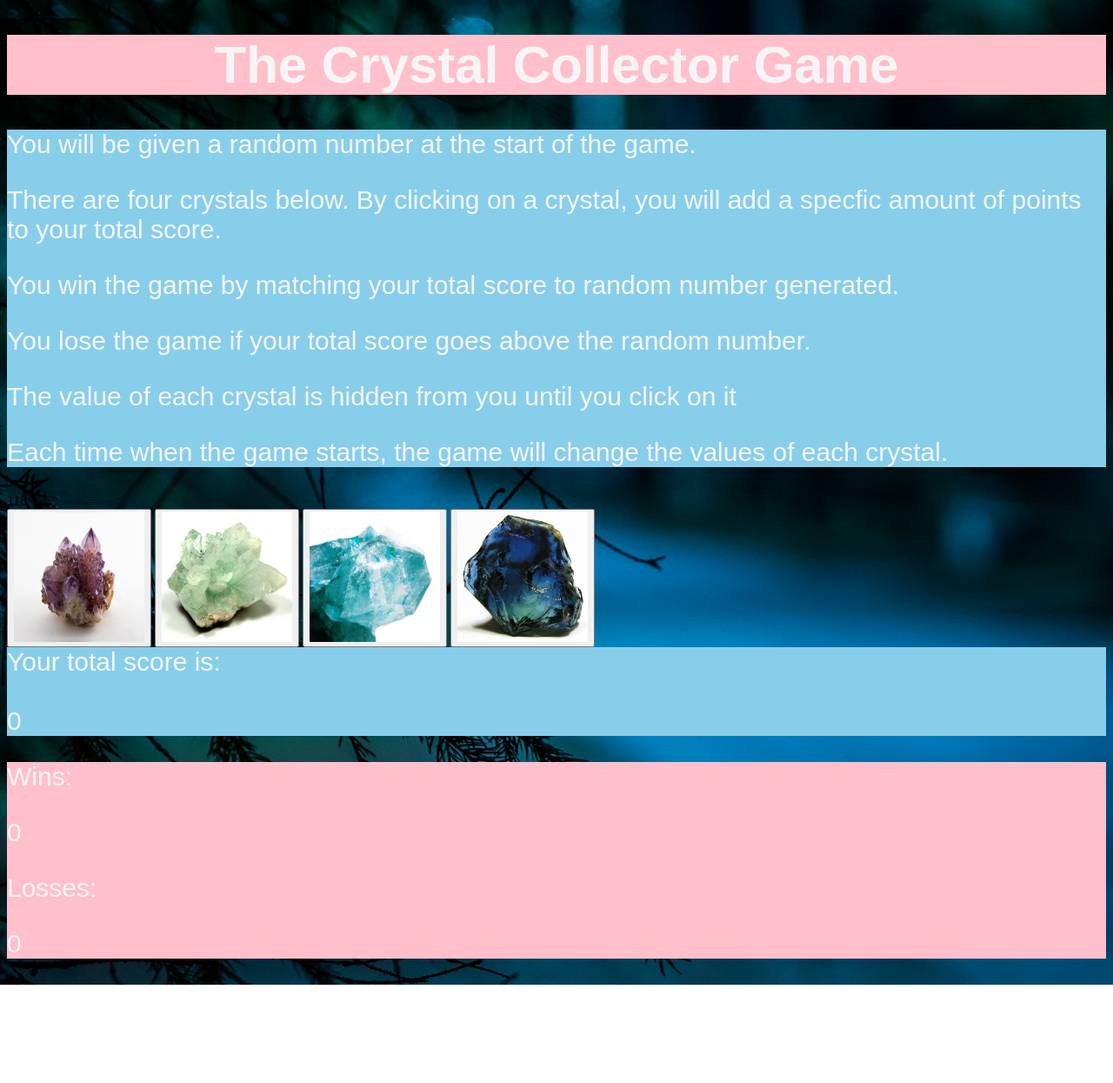
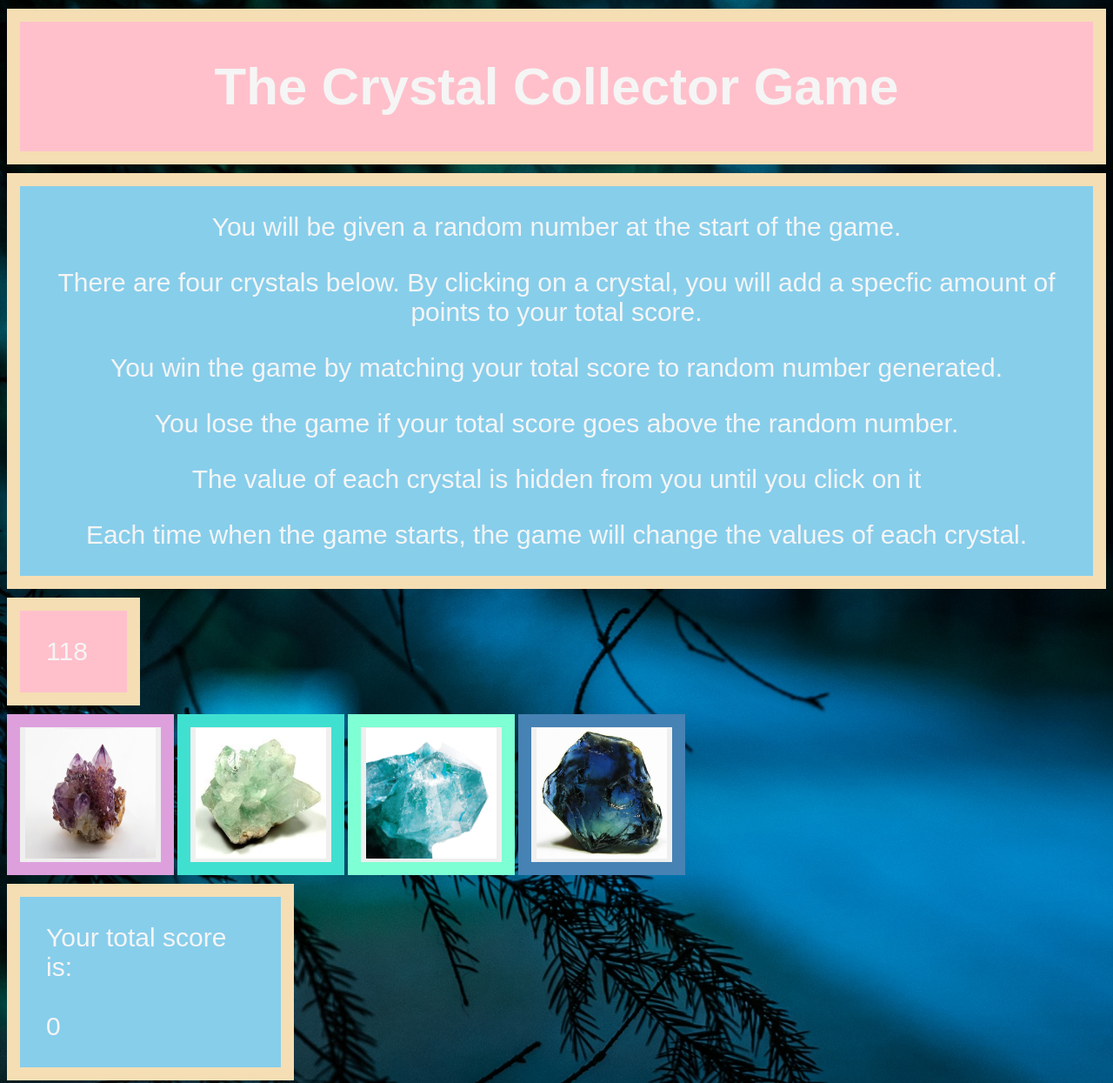
Before and after one commit to claire-labry/unit-four-game, a plain HTML site: page index.html in a window 1280 px wide. Shown: the top 1245 px of the page at 87% size. Before the commit the page ends 1132 px from the top, so only its background shows below. Drawn offline with nearby package versions, Linux system fonts and the light colour scheme; a web font is replaced by a local one.

Commit message:
final edits completed

```diff
--- a/assets/css/style.css
+++ b/assets/css/style.css
@@ -13,6 +13,10 @@ body{
         font-size: 30px;
         font-family: 'Lacquer', sans-serif;
         text-align: center;
+        z-index: 99;
+        margin: 10px 0 10px 0;
+        overflow: auto;
+        border: 15px solid wheat;
     }
 
     .instruction-box{
@@ -20,12 +24,58 @@ body{
         background:skyblue;
         font-size: 30px;
         font-family: 'Lacquer', sans-serif;
+        text-align: center;
+        float: center;
+        z-index: 99;
+        margin:10px 0 10px 0;
+        overflow: auto;
+        border: 15px solid wheat;
     }
+
+    .random-number{
+        color: whitesmoke;
+        background:pink;
+        font-size: 30px;
+        font-family: 'Lacquer', sans-serif;
+        float: center;
+        width: 5%;
+        padding: 30px;
+        margin: 10px 0 10px 0;
+        border: 15px solid wheat;
+    }
+
+
+    #crys1{
+        border:15px solid plum;
+
+    }
+
+    #crys2{
+        border:15px solid turquoise;
+
+    }
+
+
+    #crys3{
+        border:15px solid aquamarine;
+
+    }
+
+
+    #crys4{
+        border:15px solid steelblue;
+    }
+
     .total-score{
         color: whitesmoke;
         background:skyblue;
         font-size: 30px;
         font-family: 'Lacquer', sans-serif;
+        float: center;
+        width: 19%;
+        padding: 30px;
+        margin: 10px 0 10px 0;
+        border: 15px solid wheat;
     }
 
     .winLoseBox{
@@ -33,4 +83,9 @@ body{
         background: pink;
         font-size: 30px;
         font-family: 'Lacquer', sans-serif;
+        float: center;
+        width: 20%;
+        padding: 30px;
+        margin: 10px 0 10px 0;
+        border: 15px solid wheat;
     }
--- a/assets/javascript/game.js
+++ b/assets/javascript/game.js
@@ -1,40 +1,31 @@
 $(document).ready(function() {
 
-// crystal numbers
 
-// random computer variable array
     var rand = [];
     for (var i = 19; i < 121; i++) {
             rand.push(i);
     }
 
-// crystal numbers array
     var crystals = [];
     for (var c = 1; c < 13; c++) {
         crystals.push(c);
     }
 
-// console.log(crystals);
 
-// global arrays
-
-// random variables selected by computer
-    var randNumber; // number to match
-    var crystalNumbers = []; // for array of random crystal values
+    var randNumber;
+    var crystalNumbers = [];
 
     var crys1;
     var crys2;
     var crys3;
     var crys4;
 
-    var totalScore = 0; // user's score
+    var totalScore = 0;
 
     var wins = 0;
     var losses = 0;
 
-        // ******* FUNCTIONS *******
 
-        // pick a random number
         function pickRandomNumber(arr) {
 
             var x = arr[Math.floor(Math.random() * arr.length)];
@@ -43,9 +34,7 @@ $(document).ready(function() {
 
             console.log("random number: " + randNumber);
 
-        } // END of pickRandomNumber function
-
-        // pick random numbers for crystals
+        }
 
         function pickRandomCrystals(arr) {
 
@@ -55,14 +44,13 @@ $(document).ready(function() {
 
                 crystalNumbers.push(a);
             }
-        // check which numbers have been picked
+
             console.log("crystal numbers: " + crystalNumbers);
 
-        } // END of pickRandomCrystals function
+        }
 
         function crystalValues(arr) {
 
-            // change value of each crystal button according to array
             for (i = 0; i < arr.length; i++) {
 
             $("#crys-" + (i+1)).attr("value", arr[i]);
@@ -72,11 +60,11 @@ $(document).ready(function() {
             crys2 = arr[1];
             crys3 = arr[2];
             crys4 = arr[3];
-        } // END of crystalValues function
+        }
 
         function gameReset(x) {
 
-            crystalNumbers = []; // clears crystal number values
+            crystalNumbers = [];
 
             pickRandomNumber(rand);
 
@@ -88,15 +76,13 @@ $(document).ready(function() {
             $("#totalScore").html(totalScore);
 
             alert(x);
-        } // END of gameReset function
+        }
 
-        // *** GAME SETTINGS AT START ***
 
-        pickRandomNumber(rand); // random number to match
-        pickRandomCrystals(crystals); // array of random crystal values
+        pickRandomNumber(rand);
+        pickRandomCrystals(crystals);
         crystalValues(crystalNumbers);
 
-            // crystal button functions
 
             $("#crys1").on("click", function() {
 
@@ -123,7 +109,7 @@ $(document).ready(function() {
             });
 
         $("button").on("click", function() {
-            // this is what happens if the user wins
+
             if (totalScore == randNumber) {
 
                 wins++;
```
